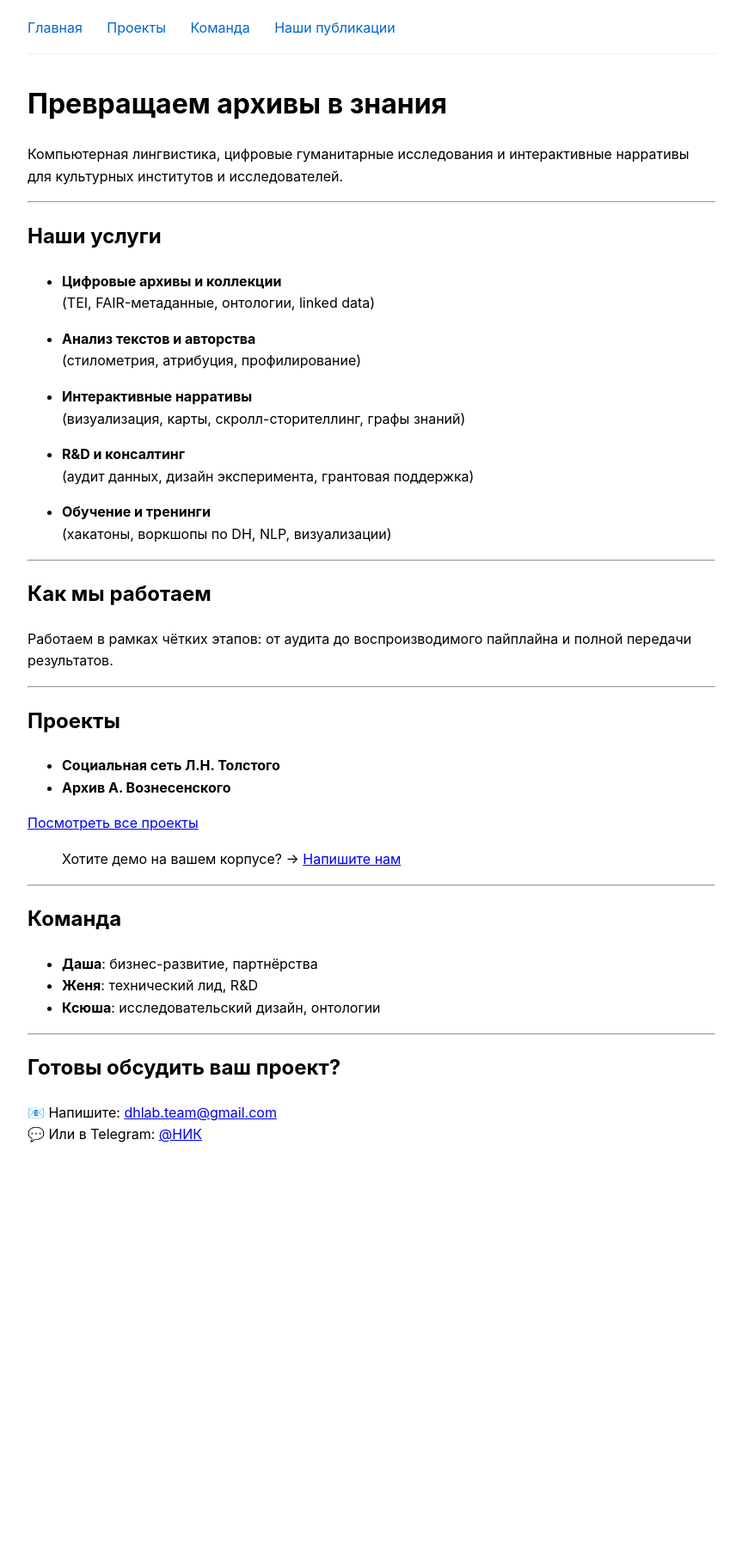
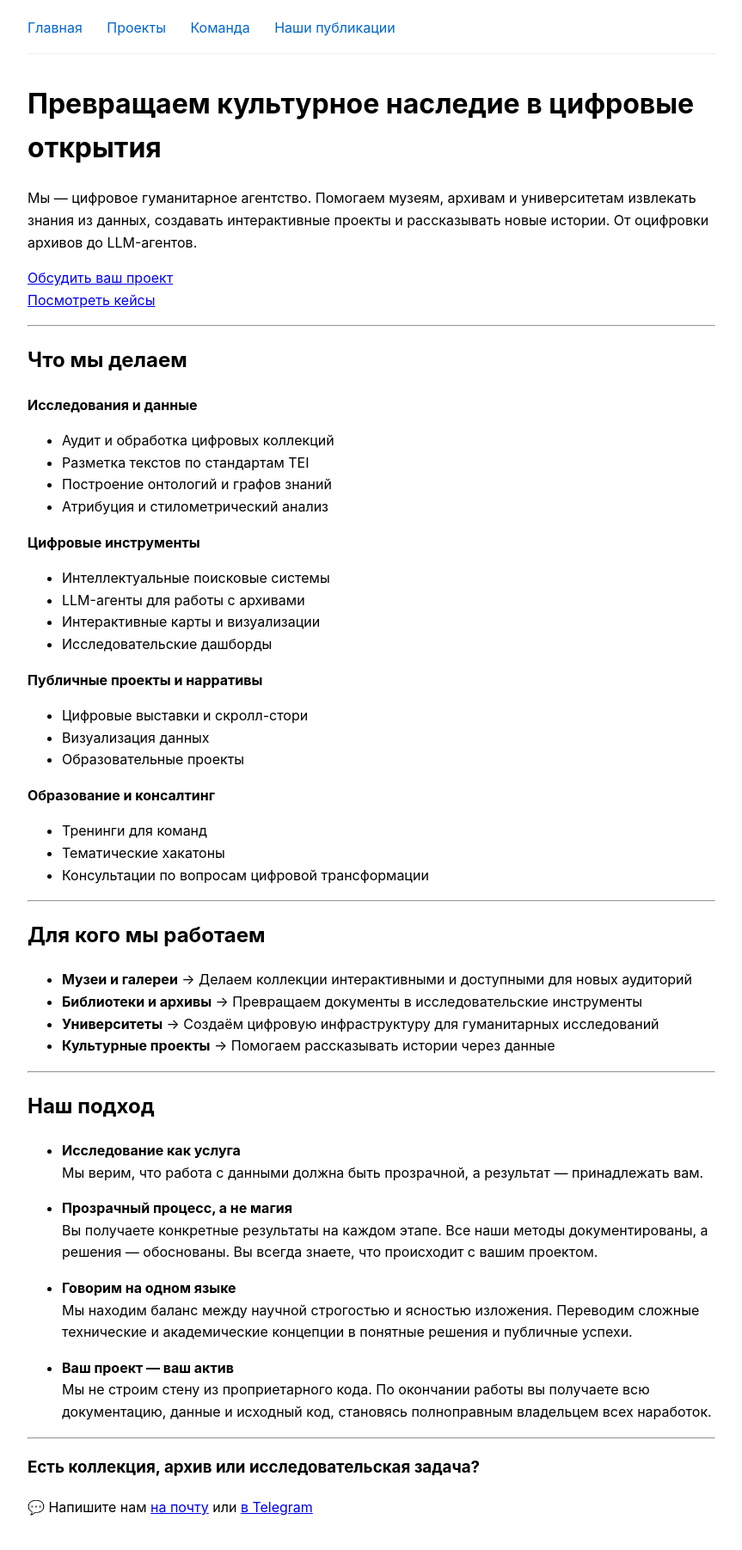
Before and after one commit to data-artel/data-artel.github.io, a Jekyll site: the page built from index.md, in a window 1280 px wide. Shown: the whole page at 86% size, without its empty margins (208-1071 px from the left). Built offline with Jekyll 4.4.1, drawn with Linux system fonts in a browser that asks for light colours; our own code applies the rules of GitHub Pages for plain Markdown files; before the commit the page ends 1369 px from its top, so only the background shows below that.

Commit message:
Update index.md

```diff
--- a/index.md
+++ b/index.md
@@ -2,57 +2,66 @@
 layout: default
 ---
 
-# Превращаем архивы в знания
+# Превращаем культурное наследие в цифровые открытия
 
-Компьютерная лингвистика, цифровые гуманитарные исследования и интерактивные нарративы для культурных институтов и исследователей.
+Мы — цифровое гуманитарное агентство. Помогаем музеям, архивам и университетам извлекать знания из данных, создавать интерактивные проекты и рассказывать новые истории. От оцифровки архивов до LLM-агентов.
+
+[Обсудить ваш проект](mailto:dasha-matveeva@yandex.ru)<br>
+[Посмотреть кейсы](кейсы)
 
 ---
 
-## Наши услуги
+## Что мы делаем
 
-- **Цифровые архивы и коллекции**
-  (TEI, FAIR-метаданные, онтологии, linked data)
+**Исследования и данные**
+- Аудит и обработка цифровых коллекций
+- Разметка текстов по стандартам TEI
+- Построение онтологий и графов знаний
+- Атрибуция и стилометрический анализ
 
-- **Анализ текстов и авторства**
-  (стилометрия, атрибуция, профилирование)
+**Цифровые инструменты**
+- Интеллектуальные поисковые системы
+- LLM-агенты для работы с архивами
+- Интерактивные карты и визуализации
+- Исследовательские дашборды
 
-- **Интерактивные нарративы**
-  (визуализация, карты, скролл-сторителлинг, графы знаний)
 
-- **R&D и консалтинг**
-  (аудит данных, дизайн эксперимента, грантовая поддержка)
+**Публичные проекты и нарративы**
+- Цифровые выставки и скролл-стори
+- Визуализация данных
+- Образовательные проекты
 
-- **Обучение и тренинги**
-  (хакатоны, воркшопы по DH, NLP, визуализации)
+**Образование и консалтинг**
+- Тренинги для команд
+- Тематические хакатоны
+- Консультации по вопросам цифровой трансформации
 
 ---
 
-## Как мы работаем
+## Для кого мы работаем
 
-Работаем в рамках чётких этапов: от аудита до воспроизводимого пайплайна и полной передачи результатов.
+- **Музеи и галереи** → Делаем коллекции интерактивными и доступными для новых аудиторий
+- **Библиотеки и архивы** → Превращаем документы в исследовательские инструменты
+- **Университеты** → Создаём цифровую инфраструктуру для гуманитарных исследований
+- **Культурные проекты** → Помогаем рассказывать истории через данные
 
 ---
 
-## Проекты
+## Наш подход
 
-- **Социальная сеть Л.Н. Толстого**
-- **Архив А. Вознесенского**
+- **Исследование как услуга**<br>
+Мы верим, что работа с данными должна быть прозрачной, а результат — принадлежать вам.
 
-[Посмотреть все проекты](/projects)
+- **Прозрачный процесс, а не магия**<br>
+Вы получаете конкретные результаты на каждом этапе. Все наши методы документированы, а решения — обоснованы. Вы всегда знаете, что происходит с вашим проектом.
 
-> Хотите демо на вашем корпусе? → [Напишите нам](mailto:dataartel.team@gmail.com)
+- **Говорим на одном языке**<br>
+Мы находим баланс между научной строгостью и ясностью изложения. Переводим сложные технические и академические концепции в понятные решения и публичные успехи.
+
+- **Ваш проект — ваш актив**<br>
+Мы не строим стену из проприетарного кода. По окончании работы вы получаете всю документацию, данные и исходный код, становясь полноправным владельцем всех наработок.
 
 ---
 
-## Команда
-
-- **Даша**: бизнес-развитие, партнёрства
-- **Женя**: технический лид, R&D
-- **Ксюша**: исследовательский дизайн, онтологии
-
----
-
-## Готовы обсудить ваш проект?
-
-📧 Напишите: [dhlab.team@gmail.com](mailto:dataartel.team@gmail.com)
-💬 Или в Telegram: [@НИК](https://t.me/НИК)
+### Есть коллекция, архив или исследовательская задача?
+💬 Напишите нам [на почту](mailto:dasha-matveeva@yandex.ru) или [в Telegram](https://t.me/DariaTM)
```
